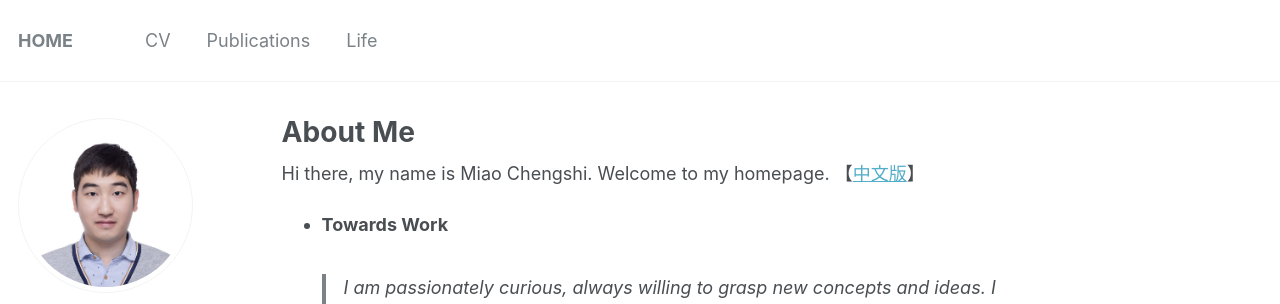
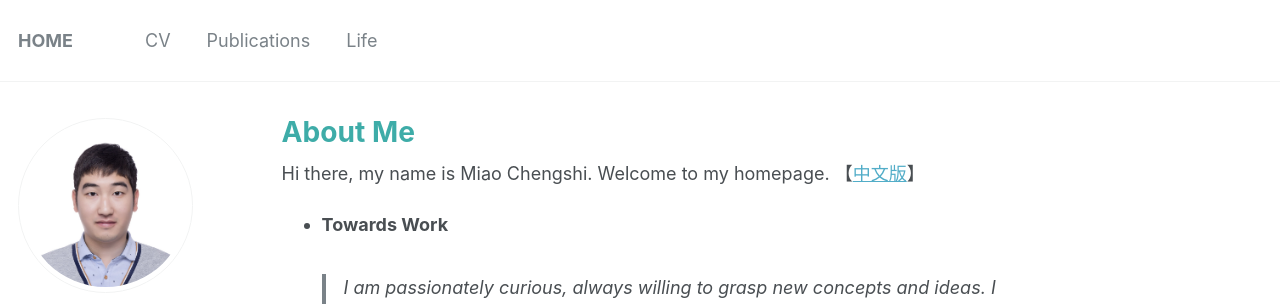
Before and after one commit to miaochengshi/miaochengshi.github.io, a Jekyll site: the page built from _pages/about.md, in a window 1280 px wide. Shown: the top 304 px of the page. Built offline with Jekyll 4.4.1, drawn with Linux system fonts in a browser that asks for light colours.

Commit message:
Update _base.scss

```diff
--- a/_sass/_base.scss
+++ b/_sass/_base.scss
@@ -31,7 +31,7 @@ h1, h2, h3, h4, h5, h6 {
 h1 {
   margin-top: 0;
   font-size: $type-size-3;
-  color: 3EACA8;
+  color: #3EACA8;
 }
 
 h2 {
```
